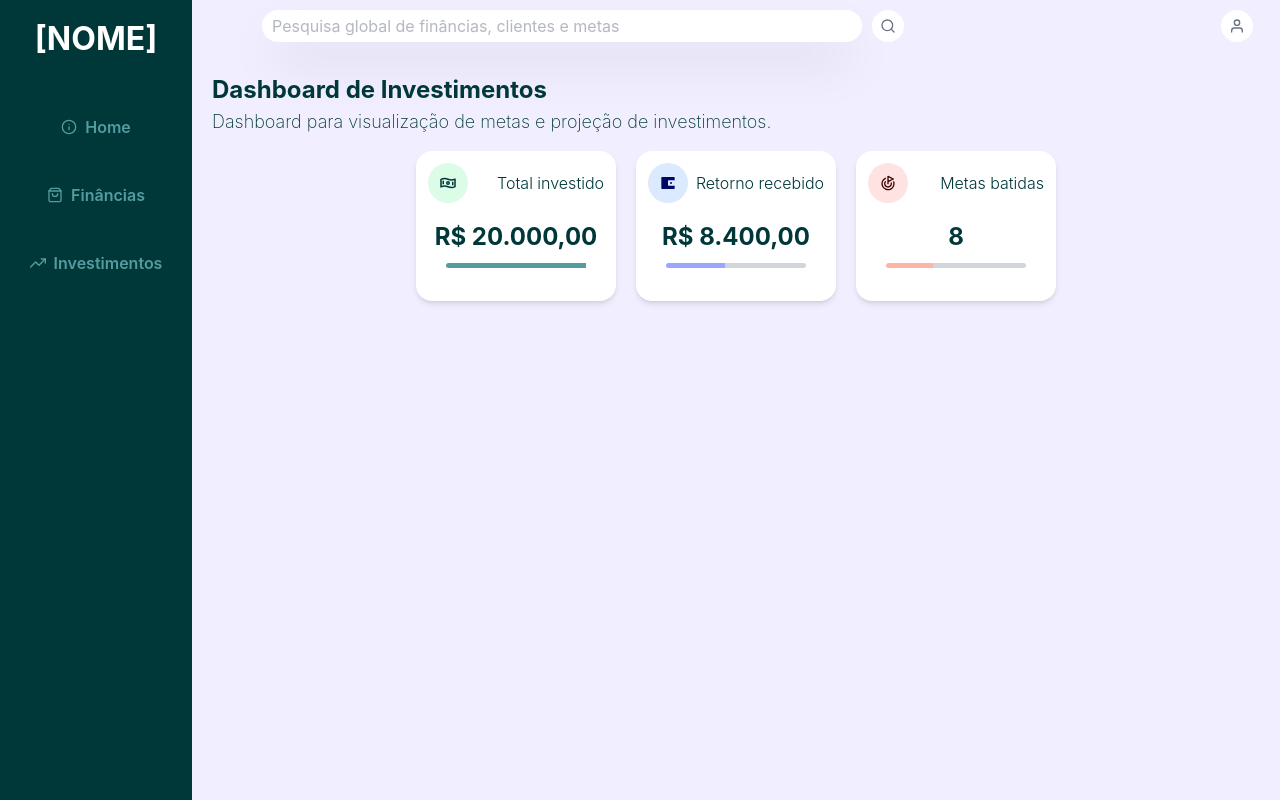
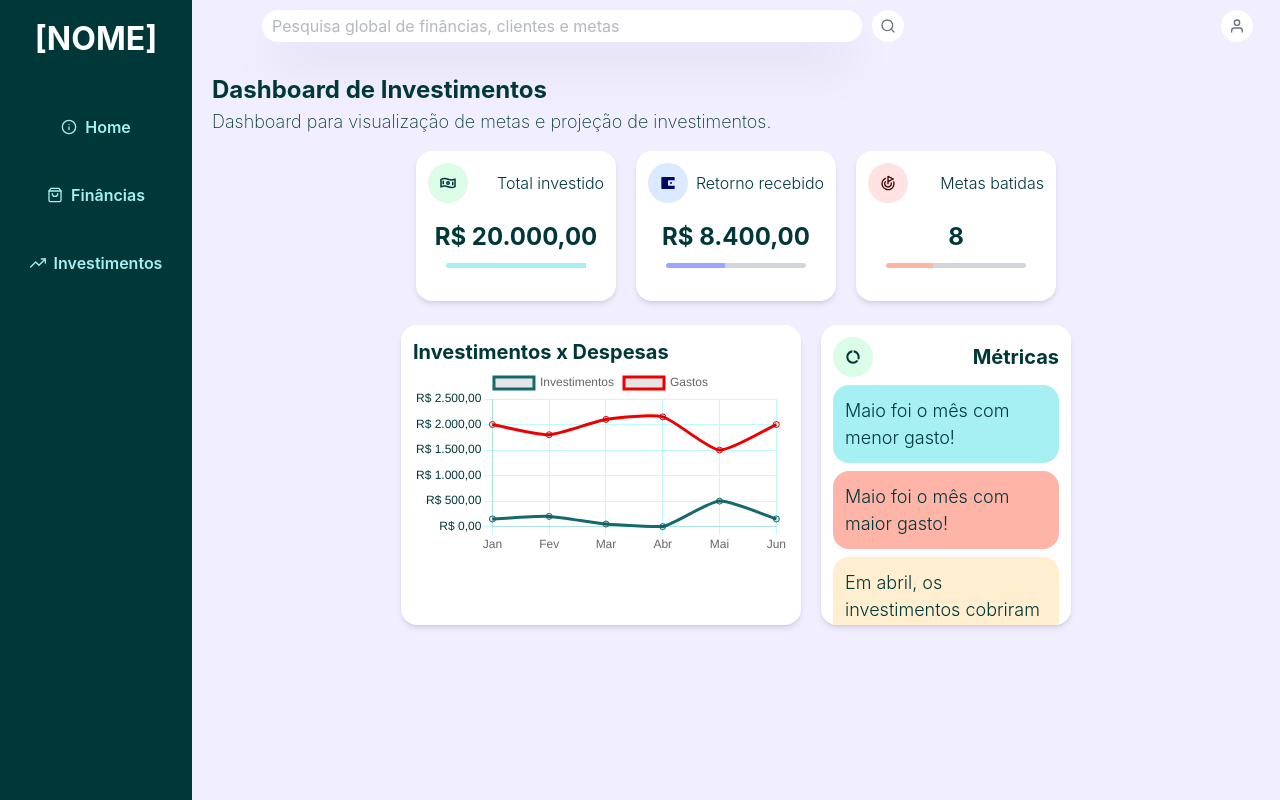
Before and after one commit to oeduardopereira/startup-empreendedorismo, a React app in the folder frontend/: page / in a window 1280 px wide. Built offline with nearby package versions, Linux system fonts and the light colour scheme; the HTML template or start-up script is replaced by a standard one.

Commit message:
feat: Graphics panel

```diff
--- a/frontend/src/App.tsx
+++ b/frontend/src/App.tsx
@@ -7,7 +7,7 @@ function App() {
     return(
 
         <>
-            <div className="flex scrollbar-none overflow-hidden">
+            <div className="flex bg-bg-blue overflow-hidden">
                 <Navbar />
                 <div className="flex-col w-[85%]">
                     <div className="w-full">
--- /dev/null
+++ b/frontend/src/components/LineChart/Linechart.tsx
@@ -0,0 +1,74 @@
+import {
+  Chart as ChartJS,
+  CategoryScale,
+  LinearScale,
+  PointElement,
+  LineElement,
+  Title,
+  Tooltip,
+  Legend,
+  type ChartOptions,
+  type ChartData,
+} from 'chart.js';
+import { Line } from 'react-chartjs-2';
+import { brlFormatter } from '../../types/types';
+
+
+
+ChartJS.register(
+  CategoryScale,
+  LinearScale,
+  PointElement,
+  LineElement,
+  Title,
+  Tooltip,
+  Legend
+);
+
+function Linechart() {
+
+    const data: ChartData<"line", number[], string> = {
+            labels: ["Jan", "Fev", "Mar", "Abr", "Mai", "Jun"],
+            datasets: [
+                {label: "Investimentos", data: [150, 200, 50, 0, 500, 150], fill: false, tension: 0.2, borderColor: '#14696D'},
+                {label: "Gastos", data: [2000, 1800, 2100, 2150, 1500, 2000], fill: false, tension: 0.2, borderColor: '#EF0000'}
+            ]
+        }
+
+    const options: ChartOptions<'line'> = {
+        responsive: true,
+        animation: {},
+        scales: {
+            x: {
+                grid: {
+                    color: '#BFFCFF'
+                }
+            },
+            y: {
+                grid: {
+                    color: '#BFFCFF',
+                },
+                ticks: {
+                    color: '#003739',
+                    callback: function(value) {
+                        if (typeof value === "string") return value;
+                        return brlFormatter.format(value);
+                    }
+                }
+            },
+
+        }
+    }
+
+
+    return(
+        <>
+            <div className='h-full w-full'>
+                <Line data={data} options={options}/>
+            </div>
+
+        </>
+    );
+}
+
+export default Linechart;
--- a/frontend/src/index.css
+++ b/frontend/src/index.css
@@ -7,7 +7,7 @@
     --color-bg-dark: #8AD3D7;
     --color-main-green: #14696D;
     --color-dark-green: #003739;
-    --color-light-green: #539CA0;
+    --color-light-green: #A6EFF3;
     --color-dark-blue: #000767;
     --color-main-blue: #666FCA;
     --color-light-blue: #9BA4FF;
--- a/frontend/src/pages/Investiments/Investiments.module.css
+++ b/frontend/src/pages/Investiments/Investiments.module.css
@@ -1,7 +1,7 @@
 @reference "../../index.css";
 
 .page {
-    @apply bg-bg-blue h-full w-full flex-col p-5
+    @apply bg-bg-blue h-full w-full flex-col p-5 overflow-auto
 }
 
 .title {
--- a/frontend/src/pages/Investiments/Investiments.tsx
+++ b/frontend/src/pages/Investiments/Investiments.tsx
@@ -1,4 +1,6 @@
+import { MdDataSaverOff } from "react-icons/md";
 import Goalcard from "../../components/GoalsCard/Goalcard";
+import Linechart from "../../components/LineChart/Linechart";
 import Moneycard from "../../components/MoneyCard/Moneycard";
 import Yieldcard from "../../components/YieldCard/Yieldcard";
 import styles from "./Investiments.module.css"
@@ -16,6 +18,33 @@ function Investiments() {
                     <Yieldcard />
                     <Goalcard />
                 </div>
+                <div className="flex w-full py-2 h-fit space-x-5 items-center justify-center">
+                    <div className="bg-white w-[400px] h-[300px] shadow-md rounded-[16px] flex-col p-3">
+                        <div className="flex items-center justify-between">
+                            <h1 className="text-dark-green font-bold text-[20px]">Investimentos x Despesas</h1>
+                        </div>
+                        <div className="flex w-full h-full items-center justify-between">
+                            <Linechart />
+                        </div>
+                    </div>
+                    <div className="bg-white w-[250px] h-[300px] shadow-md rounded-[16px] flex-col p-3 space-y-2 overflow-auto scrollbar-none">
+                        <div className="flex items-center justify-between">
+                            <div className="text-dark-green  w-[40px] h-[40px] flex items-center justify-center bg-green-100 rounded-[20px]">
+                                <MdDataSaverOff />
+                            </div>
+                            <h1 className="text-dark-green font-bold text-[20px]">Métricas</h1>
+                        </div>
+                        <div className="text-dark-green font-light text-[18px] bg-light-green rounded-[16px] p-3">
+                            Maio foi o mês com menor gasto!
+                        </div>
+                        <div className="text-dark-green font-light text-[18px] bg-light-red rounded-[16px] p-3">
+                            Maio foi o mês com maior gasto!
+                        </div>
+                        <div className="text-dark-green font-light text-[18px] bg-light-yellow rounded-[16px] p-3">
+                            Em abril, os investimentos cobriram todos os gastos.
+                        </div>
+                    </div>
+                </div>
             </div>
         </>
     );
```
Also changed, not shown: frontend/src/components/LineChart/Linechart.module.css (added).
